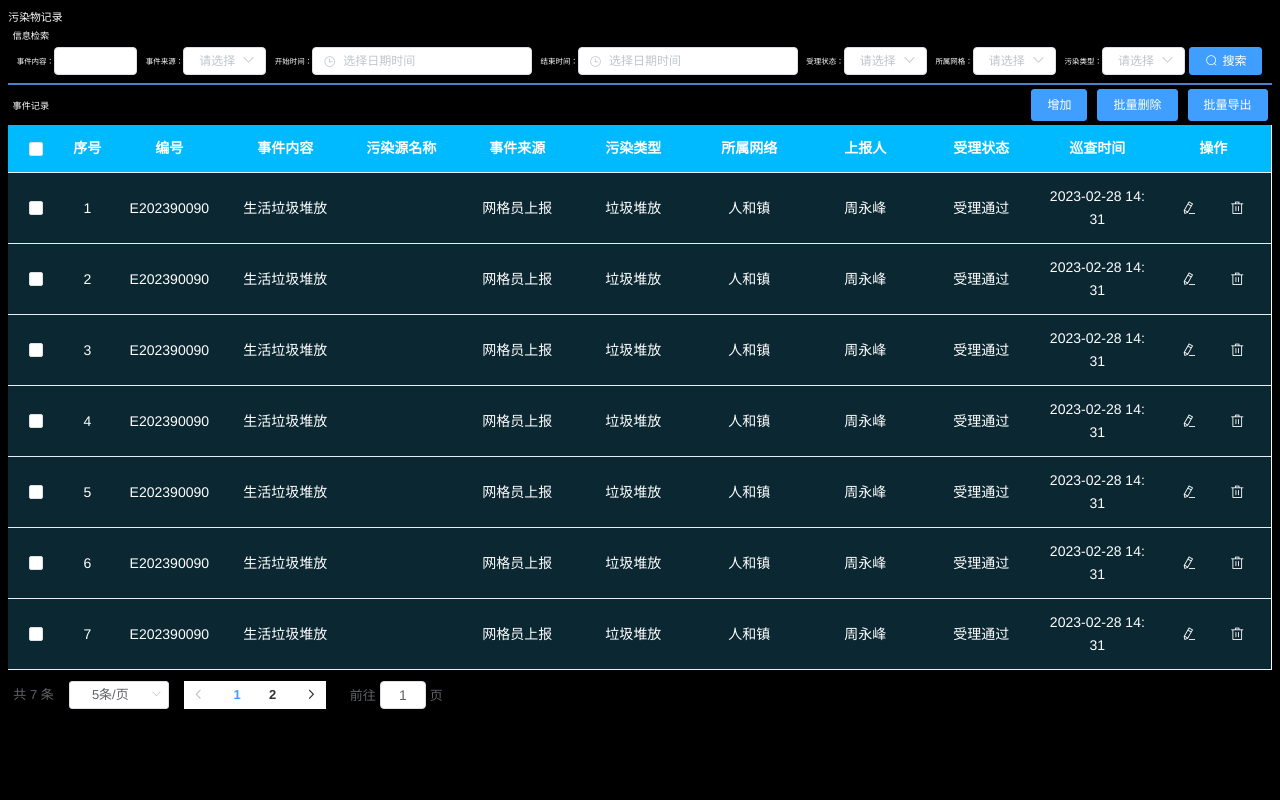
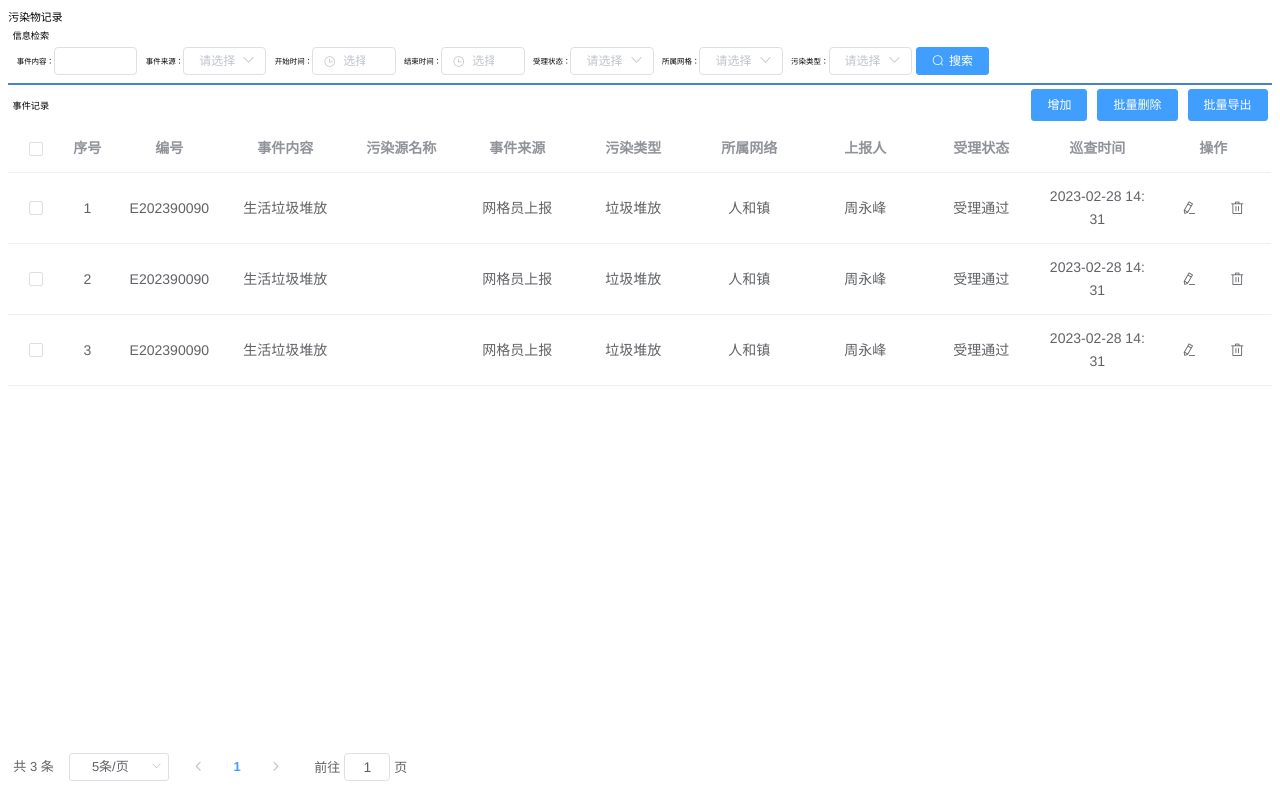
Before and after one commit to bo-ddd/industry, a Vue app: page /pollutant in a window 1280 px wide. Built offline with nearby package versions, Linux system fonts and the light colour scheme; what @jiaminghi/data-view would draw is missing.

Commit message:
tuidaima

```diff
--- a/src/views/environmentalManagement/enterpriseEnvironmentalProtection/enterpriseEnvironmentalProtection.vue
+++ b/src/views/environmentalManagement/enterpriseEnvironmentalProtection/enterpriseEnvironmentalProtection.vue
@@ -229,7 +229,7 @@ export default {
     },
 }
 </script>
-<style>
+<style scoped>
 .wrap {
     padding: 2rem;
     /* width: 89vw; */
--- a/src/views/environmentalManagement/pollutant/Pollutant.vue
+++ b/src/views/environmentalManagement/pollutant/Pollutant.vue
@@ -60,8 +60,8 @@
                 </div>
             </div>
             <template>
-                <el-table :header-cell-style="{ background: '#00baff', color: 'white' }" :data="tableData"
-                    style="width: 100%">
+                <!--  :header-cell-style="{ background: '#00baff', color: 'white' }"  -->
+                <el-table :data="tableData" style="width: 100%">
                     <el-table-column type="selection" width="55" align="center">
                     </el-table-column>
                     <el-table-column label="序号" type="index" align="center">
@@ -103,6 +103,7 @@
                     </el-table-column>
                 </el-table>
             </template>
+        </div>
         <el-pagination
             @size-change="handleSizeChange"
             @current-change="handleCurrentChange"
@@ -113,7 +114,6 @@
             :total="total"
         >
         </el-pagination>
-        </div>
     </div>
 </template>
 <script>
@@ -131,47 +131,6 @@ export default {
                     acceptanceStatus: '受理通过',
                     patrolTime: '2023-02-28 14:31'
                 },{
-                    eventNumber: 'E202390090',
-                    eventContent: '生活垃圾堆放',
-                    pollutionSourseName: '',
-                    eventSourse: '网格员上报',
-                    pollutionType: '垃圾堆放',
-                    belongGrid: '人和镇',
-                    reportPerson: '周永峰',
-                    acceptanceStatus: '受理通过',
-                    patrolTime: '2023-02-28 14:31'
-                },{
-                    eventNumber: 'E202390090',
-                    eventContent: '生活垃圾堆放',
-                    pollutionSourseName: '',
-                    eventSourse: '网格员上报',
-                    pollutionType: '垃圾堆放',
-                    belongGrid: '人和镇',
-                    reportPerson: '周永峰',
-                    acceptanceStatus: '受理通过',
-                    patrolTime: '2023-02-28 14:31'
-                },{
-                    eventNumber: 'E202390090',
-                    eventContent: '生活垃圾堆放',
-                    pollutionSourseName: '',
-                    eventSourse: '网格员上报',
-                    pollutionType: '垃圾堆放',
-                    belongGrid: '人和镇',
-                    reportPerson: '周永峰',
-                    acceptanceStatus: '受理通过',
-                    patrolTime: '2023-02-28 14:31'
-                },{
-                    eventNumber: 'E202390090',
-                    eventContent: '生活垃圾堆放',
-                    pollutionSourseName: '',
-                    eventSourse: '网格员上报',
-                    pollutionType: '垃圾堆放',
-                    belongGrid: '人和镇',
-                    reportPerson: '周永峰',
-                    acceptanceStatus: '受理通过',
-                    patrolTime: '2023-02-28 14:31'
-                },
-                {
                     eventNumber: 'E202390090',
                     eventContent: '生活垃圾堆放',
                     pollutionSourseName: '',
@@ -271,7 +230,7 @@ export default {
     }
 }
 </script>
-<style>
+<style scoped>
 .wrap {
     padding: 2rem;
 }
@@ -283,26 +242,6 @@ export default {
     flex-wrap: wrap;
 }
 
-.el-table {
-    color: white;
-}
-
-.el-table tbody tr:hover>td {
-    background-color: #003b51 !important;
-}
-
-.el-table .warning-row {
-    background: oldlace;
-}
-
-.el-table .success-row {
-    background: red;
-}
-
-.el-table tr {
-    background-color: #0a2732;
-}
-
 .mtb-10 {
     margin: 1rem 1rem;
 }
@@ -312,11 +251,10 @@ export default {
 }
 
 .pollutant-box {
-    background-color: black;
-    color: white;
     height: 100vh;
     width: 100vw;
     box-sizing: border-box;
+    position: relative;
 }
 
 .title {
@@ -355,5 +293,7 @@ export default {
 
 .el-pagination {
     margin-top: 2rem;
+    position: absolute;
+    bottom: 4rem;
 }
 </style>
```
Lines whose indentation alone changed are shown as unchanged.
